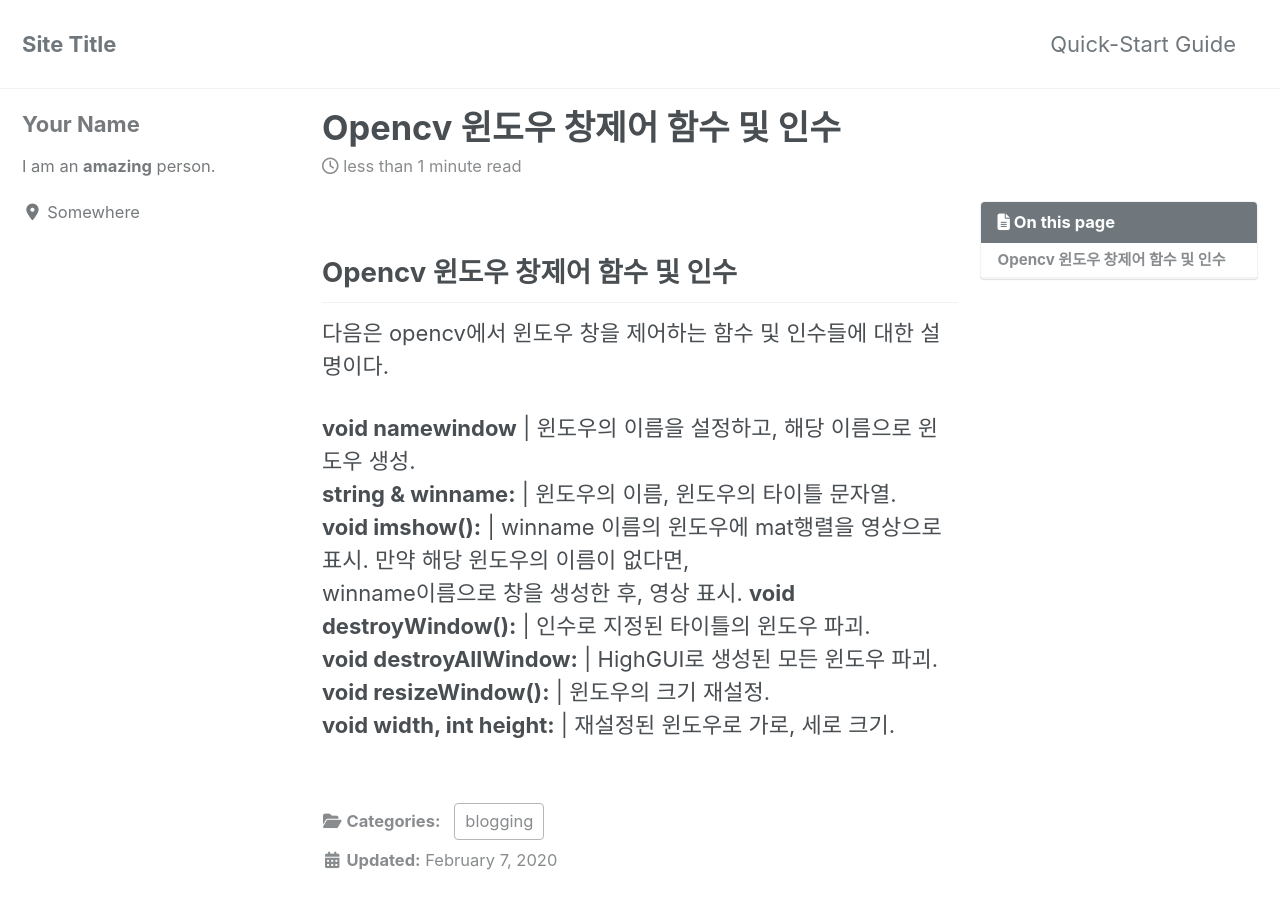
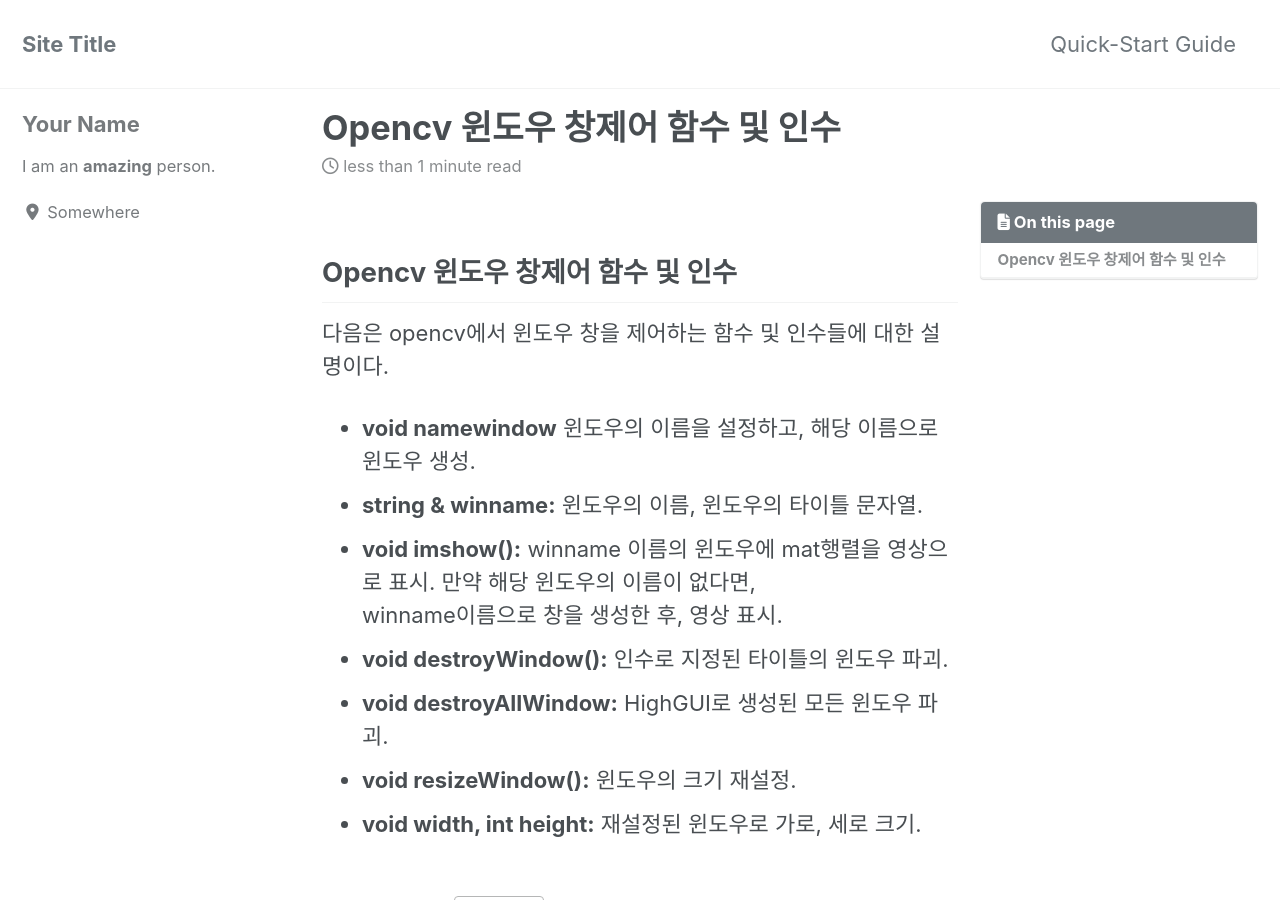
Before and after one commit to rin1004/MyStudy, a Jekyll site: the page built from _posts/2020-02-07-Opencv 윈도우 창제어 함수 및 인수.md, in a window 1280 px wide and 900 px high. Built offline with Jekyll 4.4.1, drawn with Linux system fonts in a browser that asks for light colours; cached includes are drawn as plain includes; nearby versions of some CDN libraries.

Commit message:
Update 2020-02-07-Opencv 윈도우 창제어 함수 및 인수.md

```diff
--- a/_posts/2020-02-07-Opencv 윈도우 창제어 함수 및 인수.md
+++ b/_posts/2020-02-07-Opencv 윈도우 창제어 함수 및 인수.md
@@ -9,11 +9,11 @@ toc: true
 ## **Opencv 윈도우 창제어 함수 및 인수**
 다음은 opencv에서 윈도우 창을 제어하는 함수 및 인수들에 대한 설명이다.
 
-**void namewindow** | 윈도우의 이름을 설정하고, 해당 이름으로 윈도우 생성.
-**string & winname:** |  윈도우의 이름, 윈도우의 타이틀 문자열.
-**void imshow():** | winname 이름의 윈도우에 mat행렬을 영상으로 표시. 만약 해당 윈도우의 이름이 없다면,
+* **void namewindow** 윈도우의 이름을 설정하고, 해당 이름으로 윈도우 생성.
+* **string & winname:** 윈도우의 이름, 윈도우의 타이틀 문자열.
+* **void imshow():** winname 이름의 윈도우에 mat행렬을 영상으로 표시. 만약 해당 윈도우의 이름이 없다면,
                      winname이름으로 창을 생성한 후, 영상 표시.
-**void destroyWindow():** | 인수로 지정된 타이틀의 윈도우 파괴.
-**void destroyAllWindow:** | HighGUI로 생성된 모든 윈도우 파괴.
-**void resizeWindow():** | 윈도우의 크기 재설정.
-**void width, int height:** | 재설정된 윈도우로 가로, 세로 크기.
+* **void destroyWindow():** 인수로 지정된 타이틀의 윈도우 파괴.
+* **void destroyAllWindow:** HighGUI로 생성된 모든 윈도우 파괴.
+* **void resizeWindow():** 윈도우의 크기 재설정.
+* **void width, int height:** 재설정된 윈도우로 가로, 세로 크기.
```
